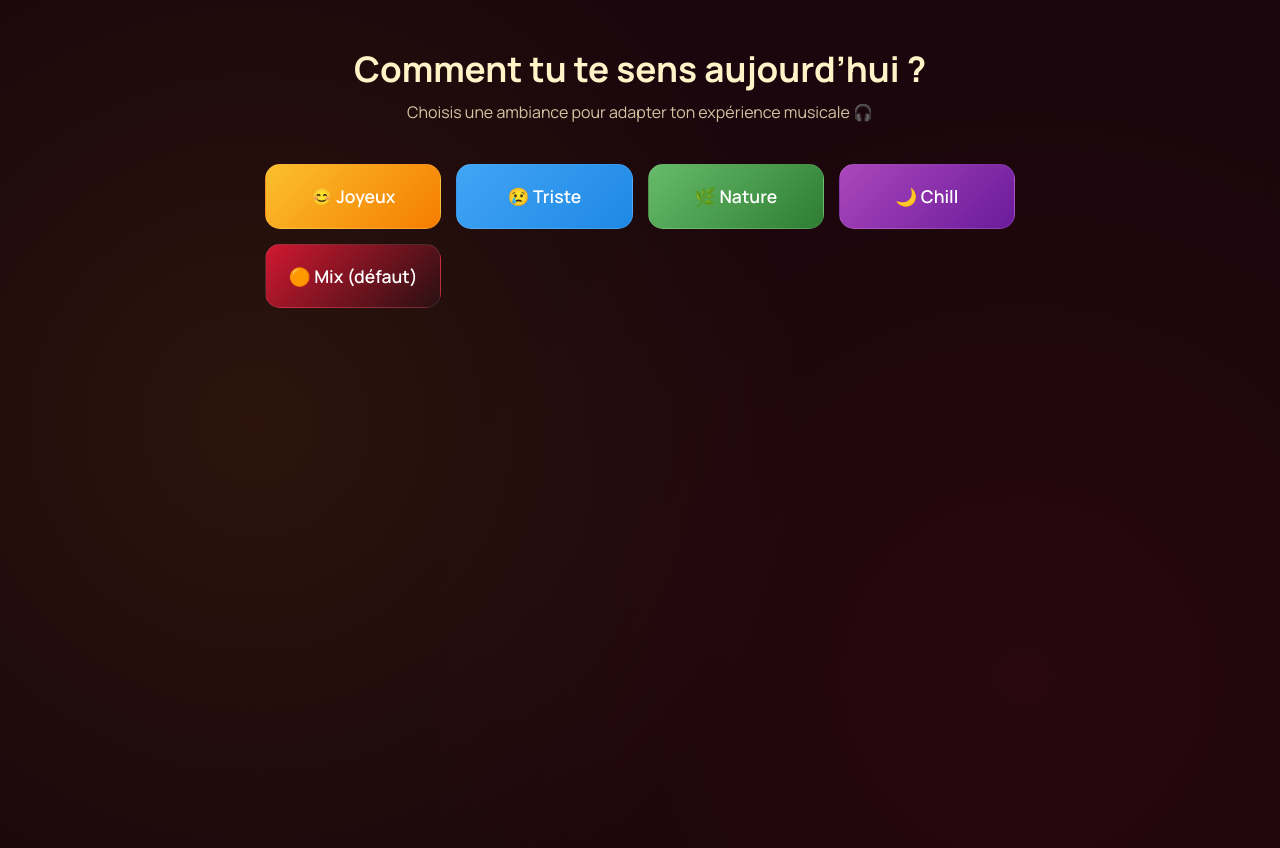
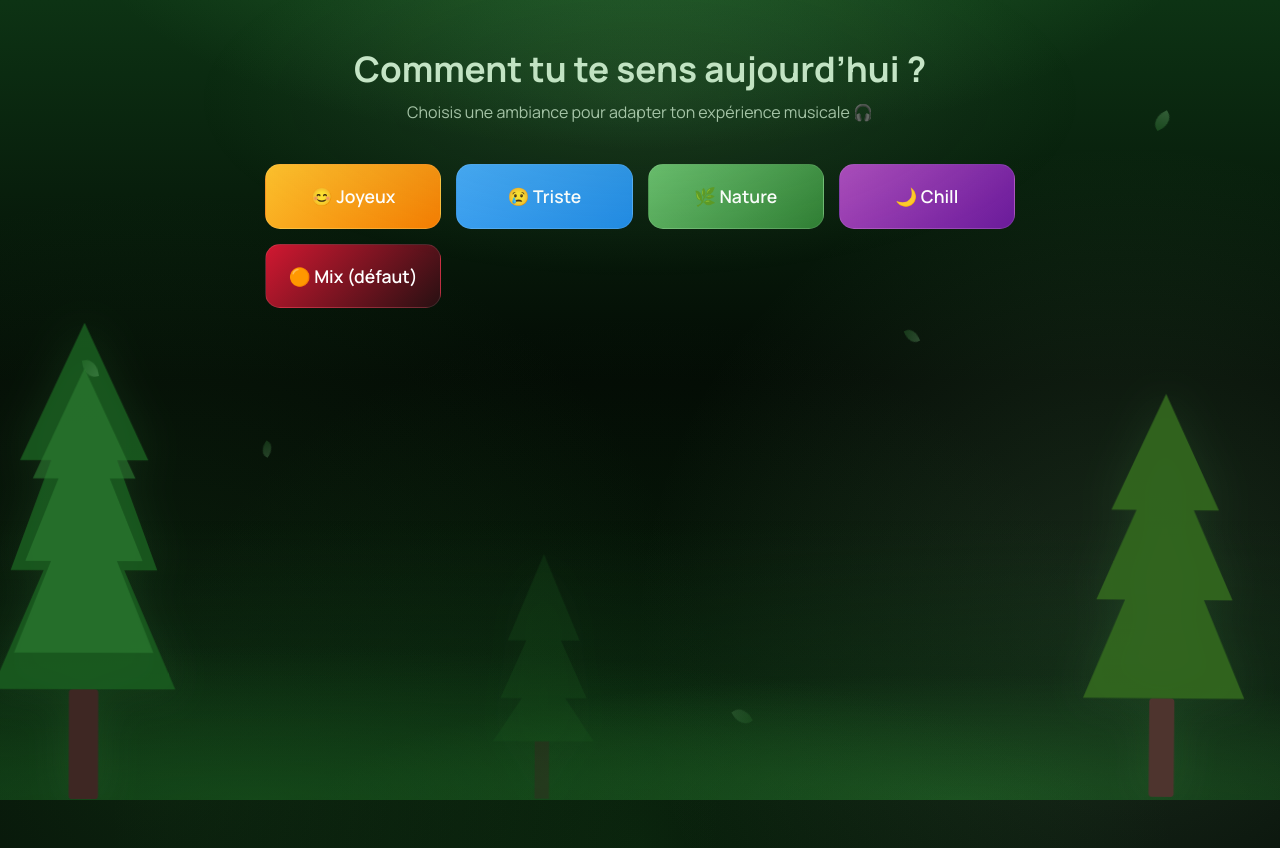
Before and after one commit to TristanCollenOff/SAE-4.01, a Flask app: page /mood in a window 1280 px wide. Run offline with Flask 3, Linux system fonts and the light colour scheme; a user stored in the database is signed in; data comes from the database, SQL or seed files in the repository; both versions use the stored data as it was after the commit.

Commit message:
theme nature css

```diff
--- /dev/null
+++ b/app/templates/includes/theme-nature-bg.html
@@ -0,0 +1,26 @@
+<div class="theme-nature-bg" aria-hidden="true">
+	<div class="nature-sky-glow"></div>
+	<div class="nature-hills"></div>
+
+	<svg class="nature-tree nature-tree-left" viewBox="0 0 120 280" xmlns="http://www.w3.org/2000/svg">
+		<rect x="52" y="220" width="16" height="60" rx="2" fill="#3e2723"/>
+		<polygon points="60,20 95,95 78,95 100,155 82,155 110,220 10,220 38,155 20,155 42,95 25,95" fill="#1b5e20" opacity="0.85"/>
+		<polygon points="60,45 88,105 74,105 92,150 78,150 98,200 22,200 42,150 28,150 46,105 32,105" fill="#2e7d32" opacity="0.6"/>
+	</svg>
+
+	<svg class="nature-tree nature-tree-right" viewBox="0 0 100 240" xmlns="http://www.w3.org/2000/svg">
+		<rect x="42" y="185" width="14" height="55" rx="2" fill="#4e342e"/>
+		<polygon points="50,15 80,80 66,80 88,130 72,130 95,185 5,185 28,130 12,130 34,80 20,80" fill="#33691e" opacity="0.9"/>
+	</svg>
+
+	<svg class="nature-tree nature-tree-far" viewBox="0 0 80 180" xmlns="http://www.w3.org/2000/svg">
+		<rect x="34" y="140" width="10" height="40" fill="#3e2723" opacity="0.7"/>
+		<polygon points="40,10 65,70 52,70 70,110 55,110 75,140 5,140 25,110 10,110 28,70 15,70" fill="#1b5e20" opacity="0.45"/>
+	</svg>
+
+	<span class="nature-leaf nature-leaf-1"></span>
+	<span class="nature-leaf nature-leaf-2"></span>
+	<span class="nature-leaf nature-leaf-3"></span>
+	<span class="nature-leaf nature-leaf-4"></span>
+	<span class="nature-leaf nature-leaf-5"></span>
+</div>
--- a/app/templates/layout.html
+++ b/app/templates/layout.html
@@ -62,15 +62,100 @@
 		}
 
 		body.nature {
-			--rythmo-bg: #0a1a0c;
-			--rythmo-gradient-start: #0f2812;
-			--rythmo-gradient-end: #061008;
-			--rythmo-accent: #66bb6a;
-			--rythmo-accent-light: #81c784;
-			--rythmo-accent-rgb: 102, 187, 106;
-			--rythmo-secondary: #2e7d32;
-			--rythmo-secondary-rgb: 46, 125, 50;
-			--rythmo-text-light: #e8f5e9;
+			--rythmo-bg: #030a04;
+			--rythmo-gradient-start: #1b5e20;
+			--rythmo-gradient-end: #020804;
+			--rythmo-accent: #7cb342;
+			--rythmo-accent-light: #aed581;
+			--rythmo-accent-rgb: 124, 179, 66;
+			--rythmo-secondary: #1b5e20;
+			--rythmo-secondary-rgb: 27, 94, 32;
+			--rythmo-text-light: #c8e6c9;
+		}
+
+		/* ===== DÉCOR NATURE (arbres + feuilles) ===== */
+		.theme-nature-bg {
+			position: fixed;
+			inset: 0;
+			z-index: 0;
+			pointer-events: none;
+			overflow: hidden;
+		}
+
+		.nature-sky-glow {
+			position: absolute;
+			top: -10%;
+			left: 50%;
+			transform: translateX(-50%);
+			width: 70%;
+			height: 45%;
+			background: radial-gradient(ellipse, rgba(129, 199, 132, 0.12) 0%, transparent 70%);
+		}
+
+		.nature-hills {
+			position: absolute;
+			bottom: 0;
+			left: 0;
+			right: 0;
+			height: 35%;
+			background:
+				radial-gradient(ellipse 120% 100% at 20% 100%, rgba(27, 94, 32, 0.55) 0%, transparent 55%),
+				radial-gradient(ellipse 100% 90% at 75% 100%, rgba(46, 125, 50, 0.45) 0%, transparent 50%),
+				linear-gradient(180deg, transparent 0%, rgba(13, 51, 20, 0.6) 100%);
+		}
+
+		.nature-tree {
+			position: absolute;
+			bottom: 0;
+			filter: drop-shadow(0 0 20px rgba(76, 175, 80, 0.15));
+		}
+
+		.nature-tree-left {
+			left: -2%;
+			width: clamp(140px, 18vw, 220px);
+			animation: natureSway 8s ease-in-out infinite;
+		}
+
+		.nature-tree-right {
+			right: 2%;
+			width: clamp(110px, 14vw, 180px);
+			animation: natureSway 10s ease-in-out infinite reverse;
+		}
+
+		.nature-tree-far {
+			left: 38%;
+			width: clamp(70px, 9vw, 120px);
+			opacity: 0.55;
+			animation: natureSway 12s ease-in-out infinite;
+			animation-delay: -3s;
+		}
+
+		@keyframes natureSway {
+			0%, 100% { transform: rotate(0deg) translateY(0); }
+			50% { transform: rotate(0.6deg) translateY(-4px); }
+		}
+
+		.nature-leaf {
+			position: absolute;
+			width: 14px;
+			height: 18px;
+			background: linear-gradient(135deg, #81c784, #388e3c);
+			border-radius: 0 80% 0 80%;
+			opacity: 0.35;
+			animation: leafFall linear infinite;
+		}
+
+		.nature-leaf-1 { left: 8%;  animation-duration: 14s; animation-delay: 0s;   top: -5%; }
+		.nature-leaf-2 { left: 22%; animation-duration: 18s; animation-delay: -4s;  top: -5%; width: 10px; height: 14px; }
+		.nature-leaf-3 { left: 55%; animation-duration: 16s; animation-delay: -8s;  top: -5%; }
+		.nature-leaf-4 { left: 72%; animation-duration: 20s; animation-delay: -2s;  top: -5%; width: 11px; height: 15px; opacity: 0.25; }
+		.nature-leaf-5 { left: 90%; animation-duration: 15s; animation-delay: -11s; top: -5%; }
+
+		@keyframes leafFall {
+			0%   { transform: translateY(0) rotate(0deg) translateX(0); opacity: 0; }
+			10%  { opacity: 0.35; }
+			90%  { opacity: 0.2; }
+			100% { transform: translateY(105vh) rotate(360deg) translateX(40px); opacity: 0; }
 		}
 
 		body.chill {
@@ -100,12 +185,26 @@
 		body.no-layout {
 			padding-top: 0;
 		}
+
+		body.nature {
+			background-color: var(--rythmo-bg);
+			background-image:
+				radial-gradient(ellipse 80% 50% at 50% -10%, rgba(76, 175, 80, 0.35) 0%, transparent 55%),
+				radial-gradient(circle at 12% 90%, rgba(46, 125, 50, 0.22) 0%, transparent 42%),
+				radial-gradient(circle at 88% 75%, rgba(129, 199, 132, 0.18) 0%, transparent 38%),
+				radial-gradient(circle at 50% 100%, rgba(27, 94, 32, 0.3) 0%, transparent 50%),
+				linear-gradient(180deg, #0d3314 0%, #030a04 45%, #020804 100%);
+		}
 	</style>
 
 	{% block styles %}{% endblock %}
 </head>
 
 <body class="{{ session.get('theme', 'default') }} {% if hide_layout %}no-layout{% endif %}">
+
+	{% if session.get('theme') == 'nature' %}
+		{% include 'includes/theme-nature-bg.html' %}
+	{% endif %}
 
 	{# 👉 NAV + FOOTER seulement si pas page spéciale #}
 	{% if not hide_layout and session.get('logged') %}
```
Also changed, not shown: app/templates/index.html (+67 -2 lines), app/database.db.
